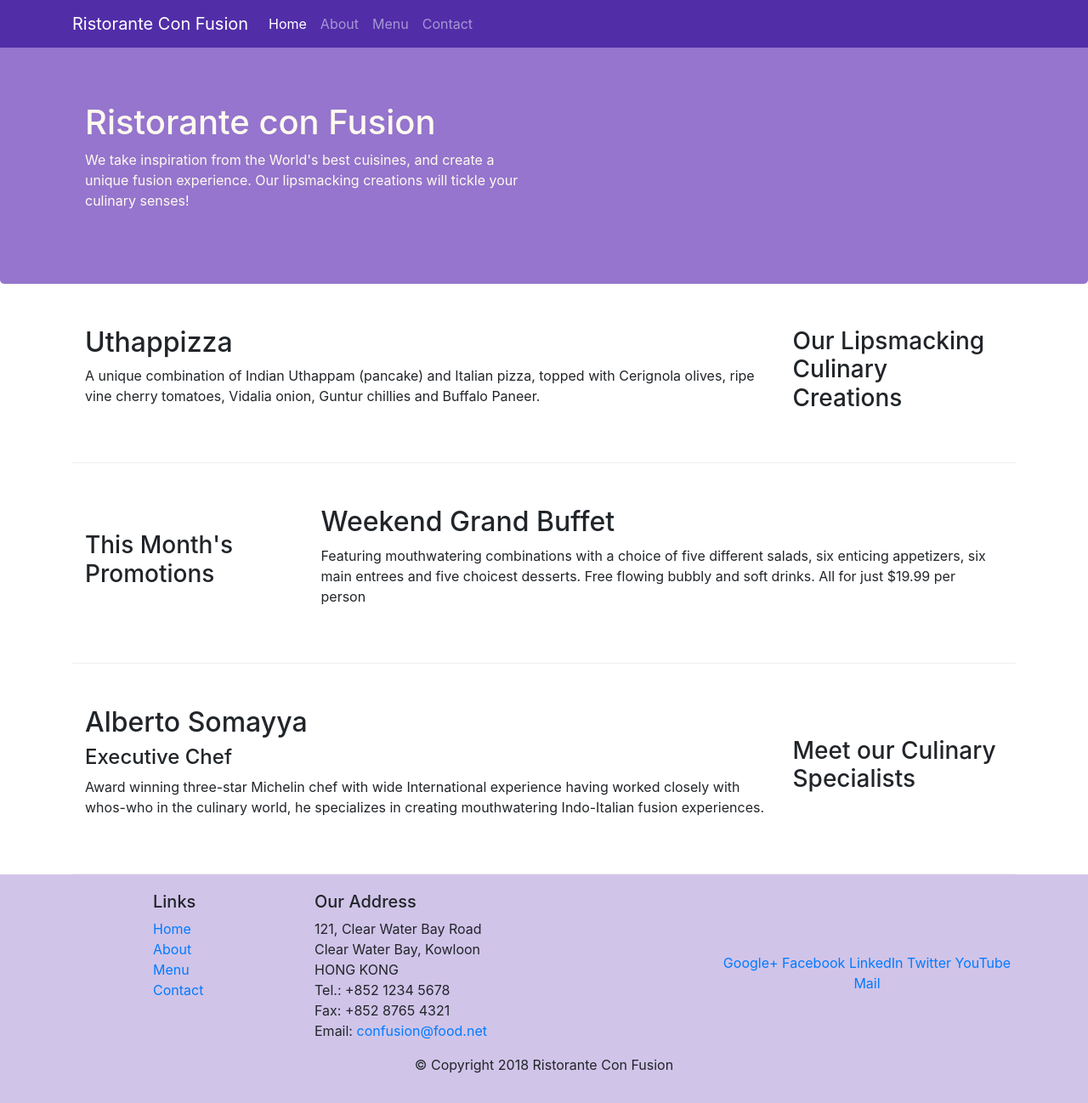
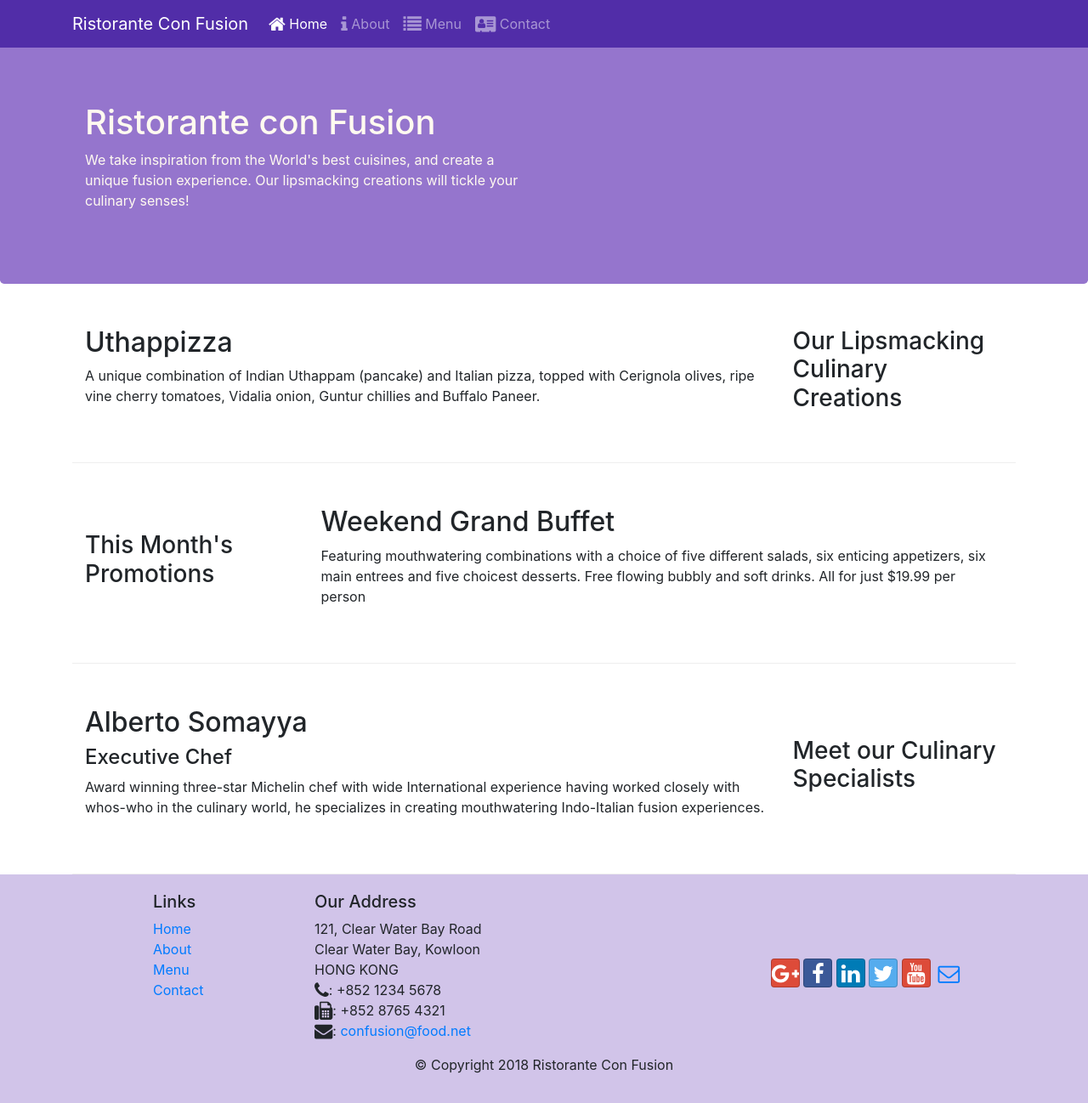
Before and after one commit to dexty007/gotservices.github.io, a website: page index.html in a window 1280 px wide. Shown: the whole page at 85% size. Drawn offline with nearby package versions, Linux system fonts and the light colour scheme.

Commit message:
Icon Fonts

```diff
--- a/index.html
+++ b/index.html
@@ -2,12 +2,15 @@
 <html lang="en">
 
 <head>
+    <!-- Viewport -->
         <meta charset="utf-8">
         <meta name="viewport" content="width=device-width, initial-scale=1, shrink-to-fit=no">
         <meta http-equiv="x-ua-compatible" content="ie=edge">
         <!-- Bootstrap CSS -->
         <link rel="stylesheet" href="node_modules/bootstrap/dist/css/bootstrap.min.css">
         <link rel="stylesheet" href="css/styles.css">
+        <link rel="stylesheet" href="node_modules/font-awesome/css/font-awesome.min.css">
+        <link rel="stylesheet" href="node_modules/bootstrap-social/bootstrap-social.css">
     <title>Ristorante Con Fusion</title>
 </head>
 
@@ -20,10 +23,10 @@
                     <a class="navbar-brand" href="#">Ristorante Con Fusion</a>
                     <div class="collapse navbar-collapse" id="Navbar">
                         <ul class="navbar-nav mr-auto">
-                            <li class="nav-item active"><a class="nav-link" href="#">Home</a></li>
-                            <li class="nav-item"><a class="nav-link" href="./aboutus.html">About</a></li>
-                            <li class="nav-item"><a class="nav-link" href="#">Menu</a></li>
-                            <li class="nav-item"><a class="nav-link" href="#">Contact</a></li>
+                            <li class="nav-item active"><a class="nav-link" href="#"><span class="fa fa-home fa-lg"></span> Home</a></li>
+                            <li class="nav-item"><a class="nav-link" href="./aboutus.html"><span class="fa fa-info fa-lg"></span> About</a></li>
+                            <li class="nav-item"><a class="nav-link" href="#"><span class="fa fa-list fa-lg"></span> Menu</a></li>
+                            <li class="nav-item"><a class="nav-link" href="#"><span class="fa fa-address-card fa-lg"></span> Contact</a></li>
                         </ul>
                     </div>
                 </div>
@@ -93,21 +96,21 @@
 		              121, Clear Water Bay Road<br>
 		              Clear Water Bay, Kowloon<br>
 		              HONG KONG<br>
-		              Tel.: +852 1234 5678<br>
-		              Fax: +852 8765 4321<br>
-		              Email: <a href="mailto:confusion@food.net">confusion@food.net</a>
+		              <i class="fa fa-phone fa-lg"></i>: +852 1234 5678<br>
+		              <i class="fa fa-fax fa-lg"></i>: +852 8765 4321<br>
+		              <i class="fa fa-envelope fa-lg"></i>: <a href="mailto:confusion@food.net">confusion@food.net</a>
 		           </address>
                 </div>
                 <div class="col-12 col-sm-4 align-self-center">
-                    <div class="text-center">
-                        <a href="http://google.com/+">Google+</a>
-                        <a href="http://www.facebook.com/profile.php?id=">Facebook</a>
-                        <a href="http://www.linkedin.com/in/">LinkedIn</a>
-                        <a href="http://twitter.com/">Twitter</a>
-                        <a href="http://youtube.com/">YouTube</a>
-                        <a href="mailto:">Mail</a>
+                        <div class="text-center">
+                            <a class="btn btn-social-icon btn-google" href="http://google.com/+"><i class="fa fa-google-plus"></i></a>
+                            <a class="btn btn-social-icon btn-facebook" href="http://www.facebook.com/profile.php?id="><i class="fa fa-facebook"></i></a>
+                            <a class="btn btn-social-icon btn-linkedin" href="http://www.linkedin.com/in/"><i class="fa fa-linkedin"></i></a>
+                            <a class="btn btn-social-icon btn-twitter" href="http://twitter.com/"><i class="fa fa-twitter"></i></a>
+                            <a class="btn btn-social-icon btn-google" href="http://youtube.com/"><i class="fa fa-youtube"></i></a>
+                            <a class="btn btn-social-icon" href="mailto:"><i class="fa fa-envelope-o"></i></a>
+                        </div>
                     </div>
-                </div>
            </div>
            <div class="row justify-content-center">
                 <div class="col-auto">
```
Also changed, not shown: aboutus.html (+18 -15 lines).
